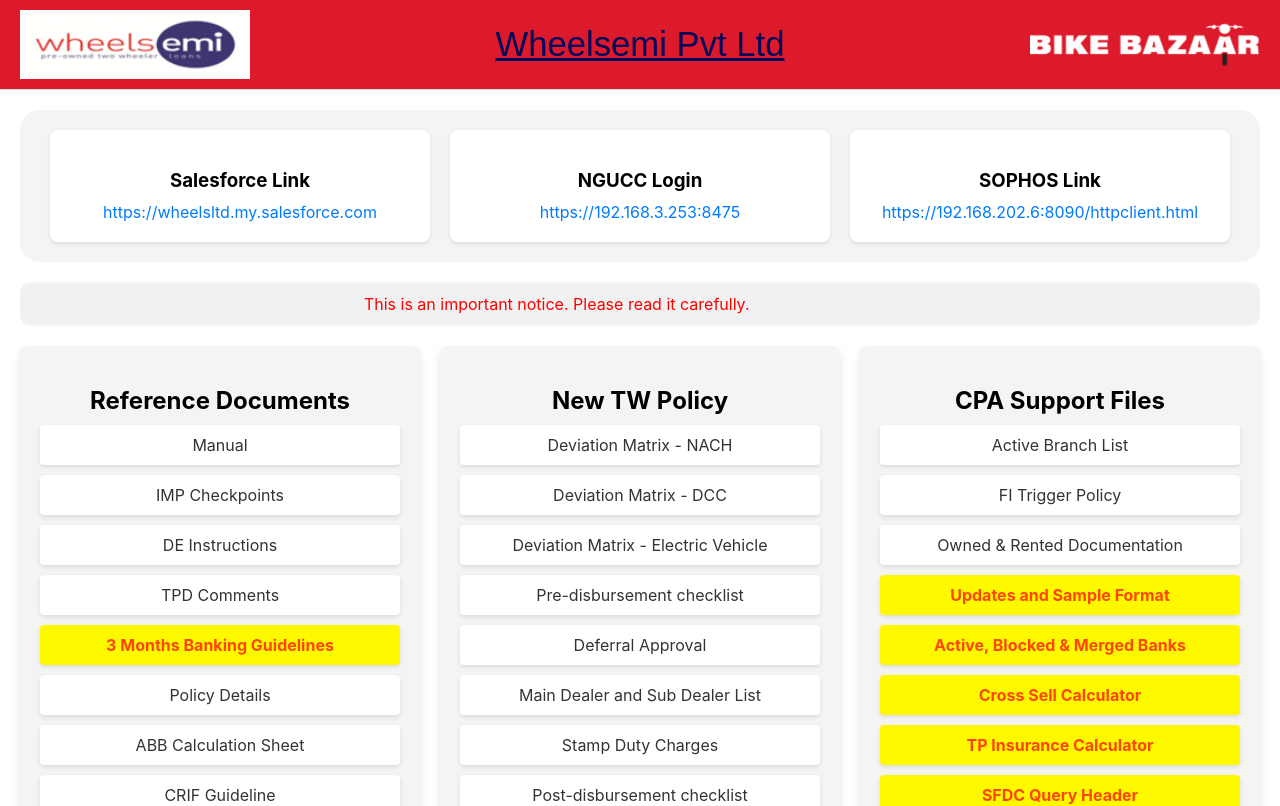
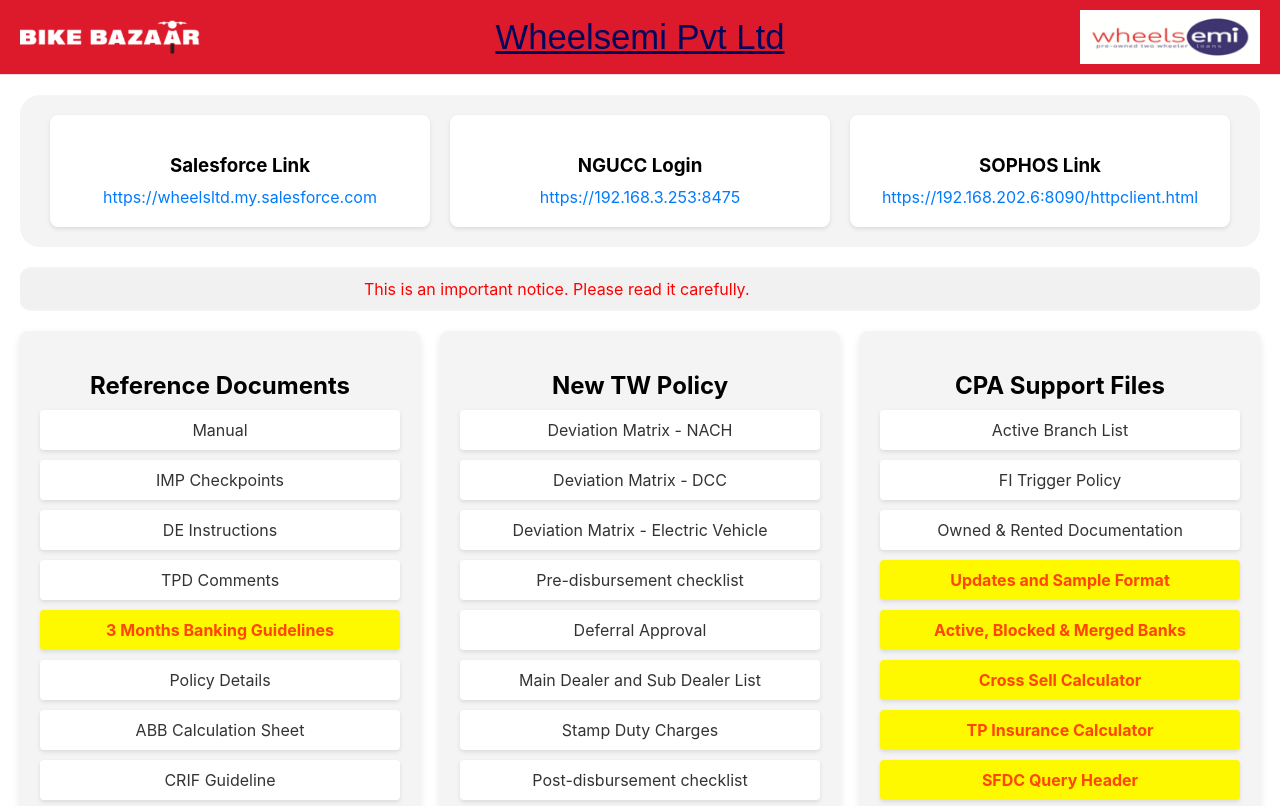
Before and after one commit to shrishailbagale/wheelsemi-dashboard, a React (Create React App) app: page / in a window 1280 px wide. Shown: the top 806 px of the page. Built offline with nearby package versions, Linux system fonts and the light colour scheme.

Commit message:
logo updated

```diff
--- a/src/components/TopNavbar.css
+++ b/src/components/TopNavbar.css
@@ -19,7 +19,7 @@
 .logo-right {
   height: auto;
   /* Adjust as needed */
-  width: 230px;
+  width: 180px;
 }
 
 .logo-center {
--- a/src/components/TopNavbar.js
+++ b/src/components/TopNavbar.js
@@ -1,14 +1,14 @@
 import React from 'react';
 import './TopNavbar.css';
 import wheelsEmiLogo from '../assets/wheels-emi.gif'; // Replace with your actual path
-import sumaLogo from '../assets/bblogo.png'; // Replace with your actual path
+import bbLogo from '../assets/bblogo.png'; // Replace with your actual path
 
 const TopNavbar = () => {
   return (
     <div className="top-navbar">
-      <img src={wheelsEmiLogo} alt="Wheels EMI Logo" className="logo-left" />
+      <img src={bbLogo} alt="bike bazaar Logo" className="logo-left" />
       <div className="logo-center">Wheelsemi Pvt Ltd</div>
-      <img src={sumaLogo} alt="Suma Logo" className="logo-right" />
+      <img src={wheelsEmiLogo} alt="Wheels EMI Logo" className="logo-right" />
     </div>
   );
 };
```
